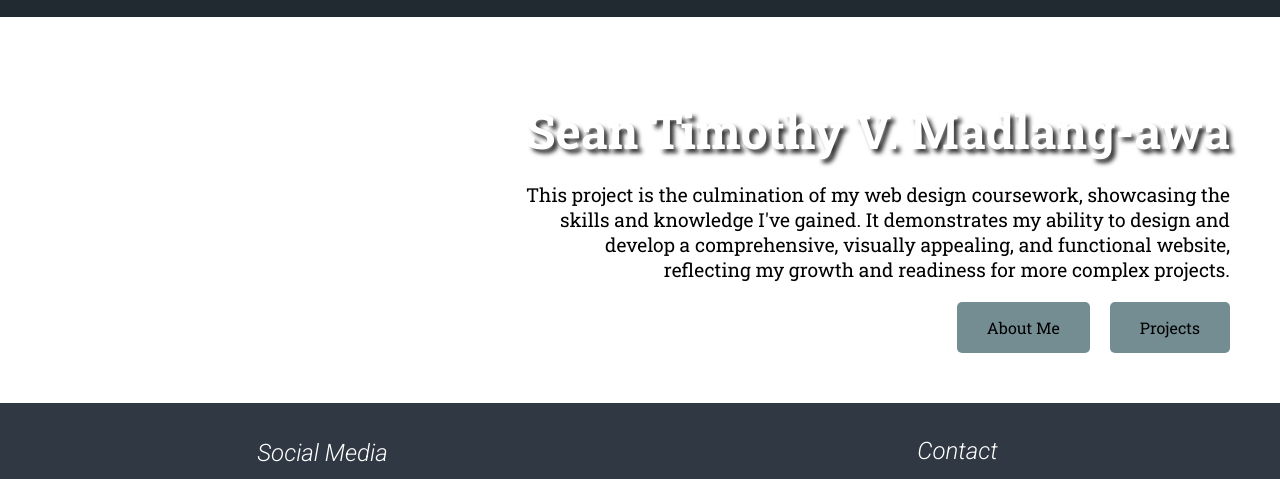
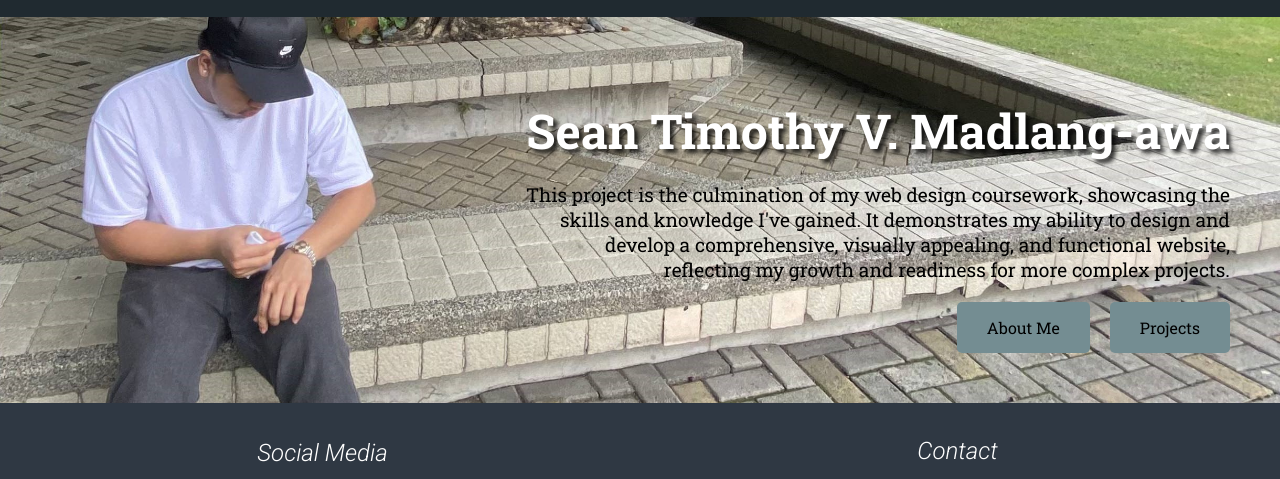
Before and after one commit to xeanti/WD-Finals, a plain HTML site: page index.html in a window 1280 px wide. Shown: the part 103-582 px from the top of the page. Drawn offline with Linux system fonts and the light colour scheme; the site is published under a folder, as on GitHub Pages, so addresses that start at the root find nothing.

Commit message:
fix landing page

```diff
--- a/assets/css/style.css
+++ b/assets/css/style.css
@@ -61,7 +61,7 @@ body{
     justify-content: space-between;
     align-items: center;
     padding: 50px;
-    background: url(/assets/img/bg.jpg);
+    background: url(../img/bg.jpg);
     background-size: cover;
     background-position: center;
     background-repeat: no-repeat;
```
